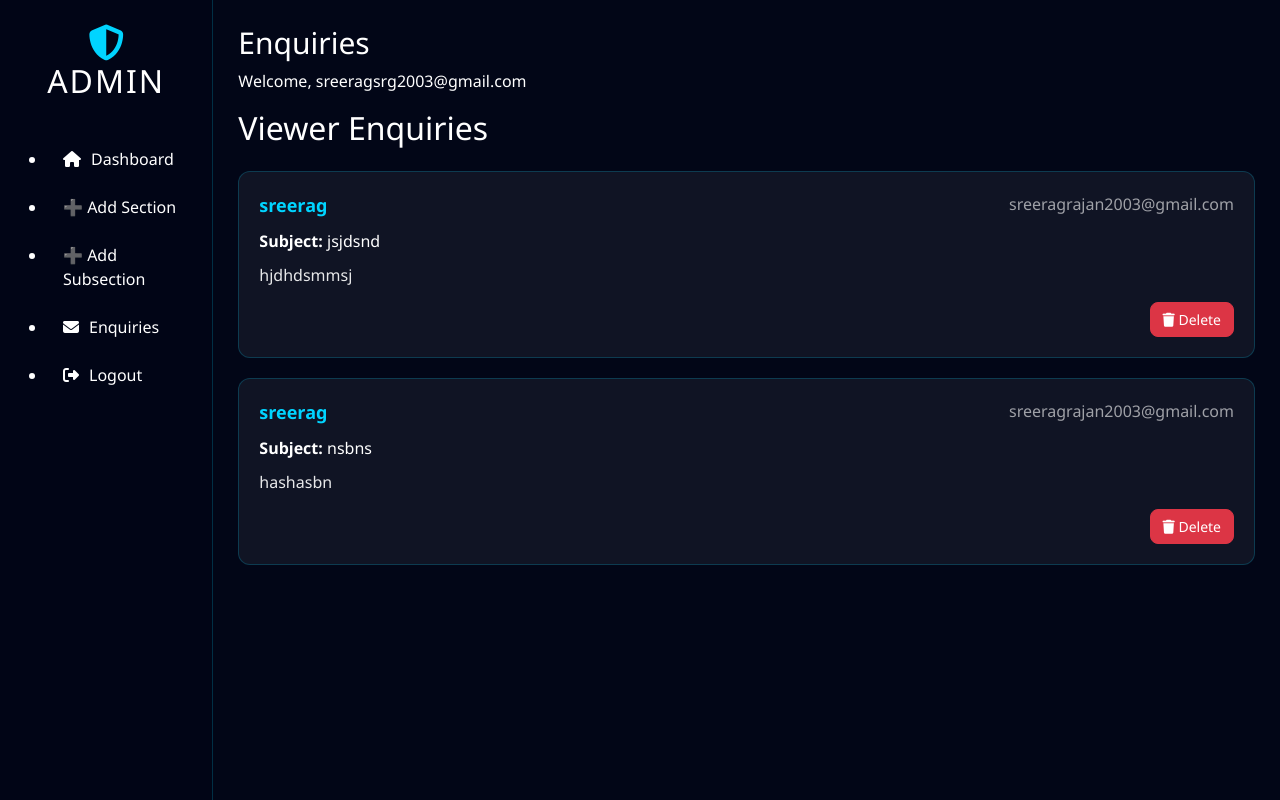
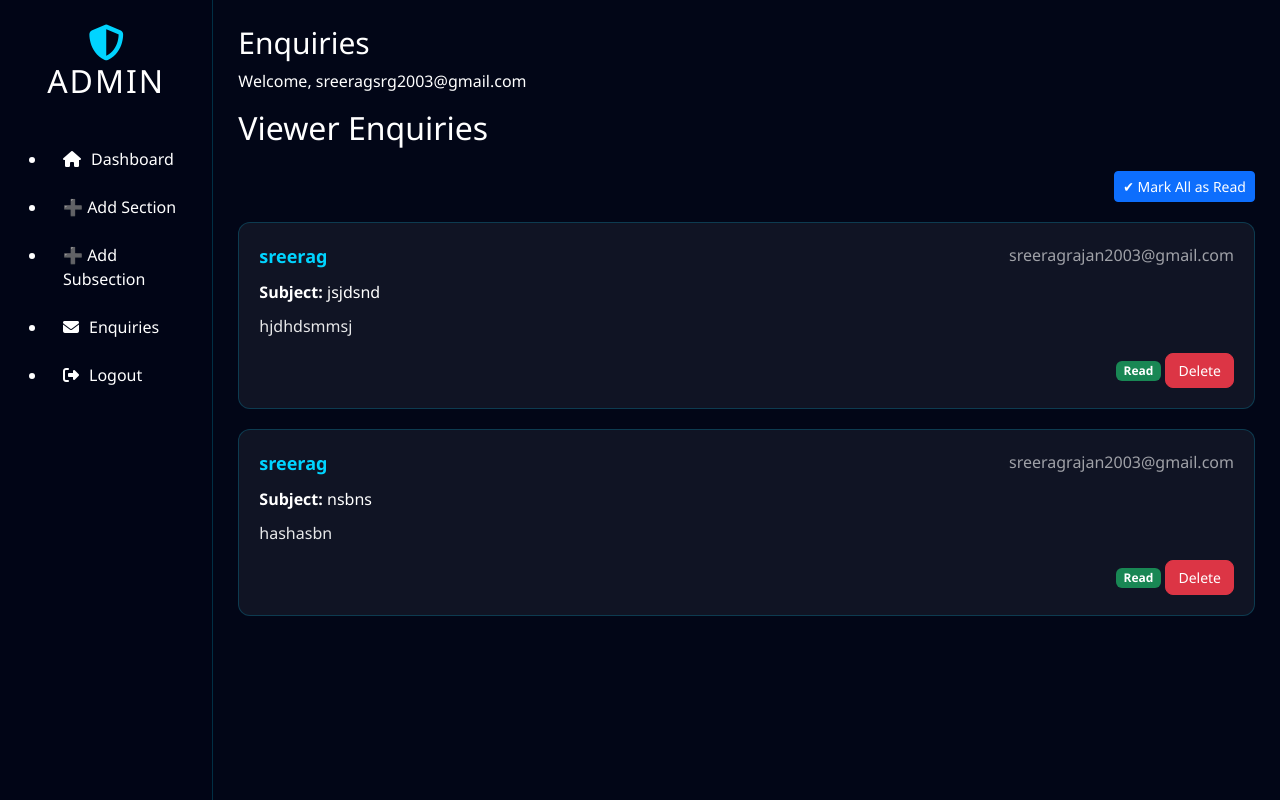
Before and after one commit to sreeragrajan2003-ctrl/portfilio, a Flask app: page /admin/enquiries in a window 1280 px wide. Run offline with Flask 3, Linux system fonts and the light colour scheme; a user stored in the database is signed in; data comes from the database, SQL or seed files in the repository; both versions use the stored data as it was after the commit; some libraries are stand-ins or nearby versions.

Commit message:
mark as read

```diff
--- a/admin/routes.py
+++ b/admin/routes.py
@@ -239,3 +239,25 @@ def upload_resume():
 
     flash("Resume uploaded successfully!", "success")
     return redirect(url_for("admin.dashboard"))
+
+@admin_bp.route("/enquiry/read/<int:id>")
+@login_required
+def mark_enquiry_read(id):
+    enquiry = Enquiry.query.get_or_404(id)
+
+    enquiry.is_read = True
+    db.session.commit()
+
+    flash("Enquiry marked as read", "success")
+    return redirect(url_for("admin.enquiries"))
+
+@admin_bp.route("/enquiry/read-all")
+@login_required
+def mark_all_enquiries_read():
+    Enquiry.query.filter_by(is_read=False).update(
+        {"is_read": True}
+    )
+    db.session.commit()
+
+    flash("All enquiries marked as read", "success")
+    return redirect(url_for("admin.enquiries"))
--- a/models.py
+++ b/models.py
@@ -61,6 +61,7 @@ class Enquiry(db.Model):
     email = db.Column(db.String(120), nullable=False)
     subject = db.Column(db.String(200), nullable=False)
     message = db.Column(db.Text, nullable=False)
+    is_read = db.Column(db.Boolean, default=False)
 
 class Resume(db.Model):
     __tablename__ = "resume"
--- a/templates/admin_enquiries.html
+++ b/templates/admin_enquiries.html
@@ -4,32 +4,55 @@
 {% block content %}
 
 <h2 class="mb-4">Viewer Enquiries</h2>
+<div class="action-buttons" style="justify-content: flex-end;">
+    <a href="{{ url_for('admin.mark_all_enquiries_read') }}" class="btn btn-sm btn-primary"
+        onclick="return confirm('Mark all enquiries as read?');">
+        ✔ Mark All as Read
+    </a>
+</div>
+
 
 {% if enquiries|length == 0 %}
 <p>No enquiries yet.</p>
 {% else %}
 
 <div class="enquiry-list">
-    {% for msg in enquiries %}
-    <div class="enquiry-card">
+
+{% for enquiry in enquiries %}
+<div class="enquiry-card {% if not enquiry.is_read %}unread{% endif %}">
+
     <div class="enquiry-header">
-            <strong>{{ msg.name }}</strong>
-            <span class="email">{{ msg.email }}</span>
+        <strong>{{ enquiry.name }}</strong>
+        <span class="email">{{ enquiry.email }}</span>
     </div>
 
-        <p><strong>Subject:</strong> {{ msg.subject }}</p>
-        <p class="message">{{ msg.message }}</p>
+    <p><strong>Subject:</strong> {{ enquiry.subject }}</p>
+    <p class="message">{{ enquiry.message }}</p>
 
     <div class="enquiry-actions">
-            <a href="{{ url_for('admin.delete_enquiry', id=msg.id) }}"
+
+        {% if not enquiry.is_read %}
+        <a href="{{ url_for('admin.mark_enquiry_read', id=enquiry.id) }}"
+           class="btn btn-sm btn-success">
+            Mark as Read
+        </a>
+        {% else %}
+        <span class="badge bg-success">Read</span>
+        {% endif %}
+
+        <a href="{{ url_for('admin.delete_enquiry', id=enquiry.id) }}"
            class="btn btn-sm btn-danger"
            onclick="return confirm('Delete this enquiry?');">
-                <i class="fas fa-trash"></i> Delete
+            Delete
         </a>
+
     </div>
+
 </div>
 {% endfor %}
+
 </div>
+
 
 {% endif %}
 
```
Also changed, not shown: static/css/admin.css (+13 -0 lines), instance/database.db. Lines whose indentation alone changed are shown as unchanged.
